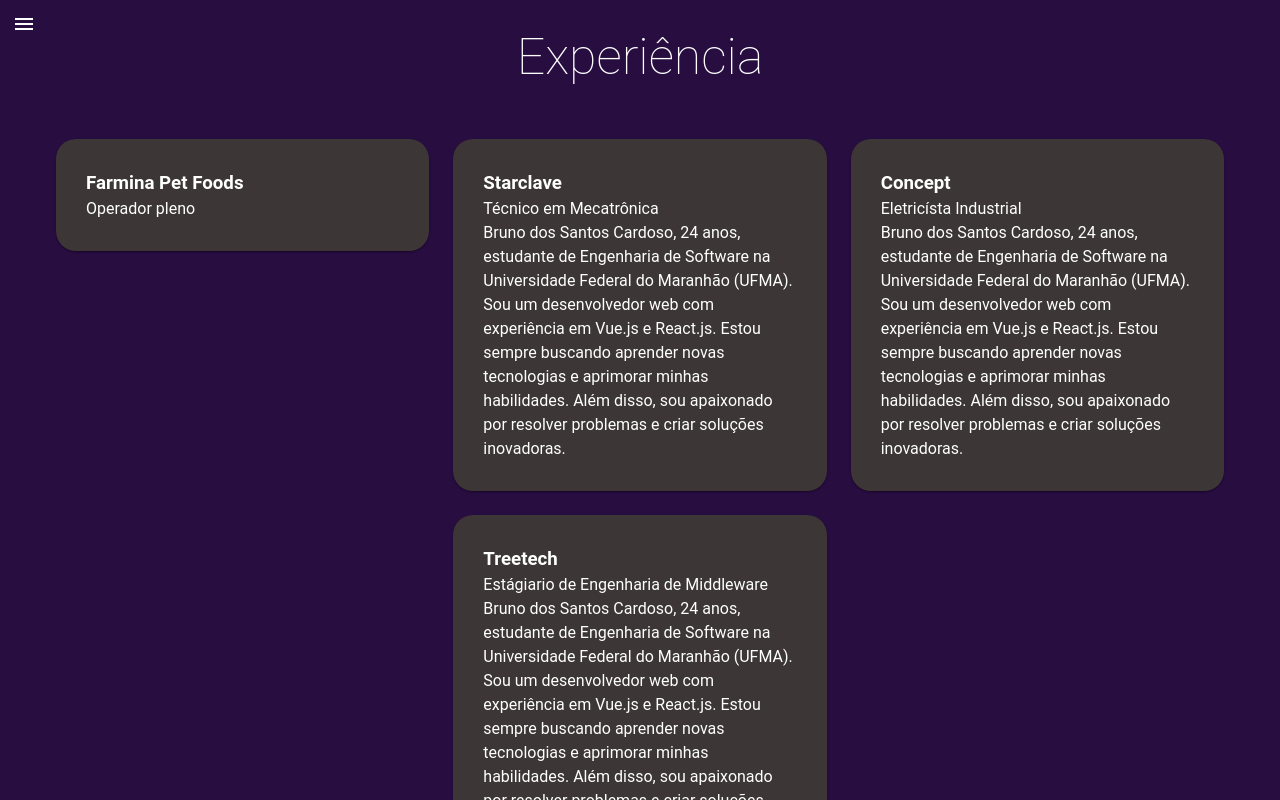
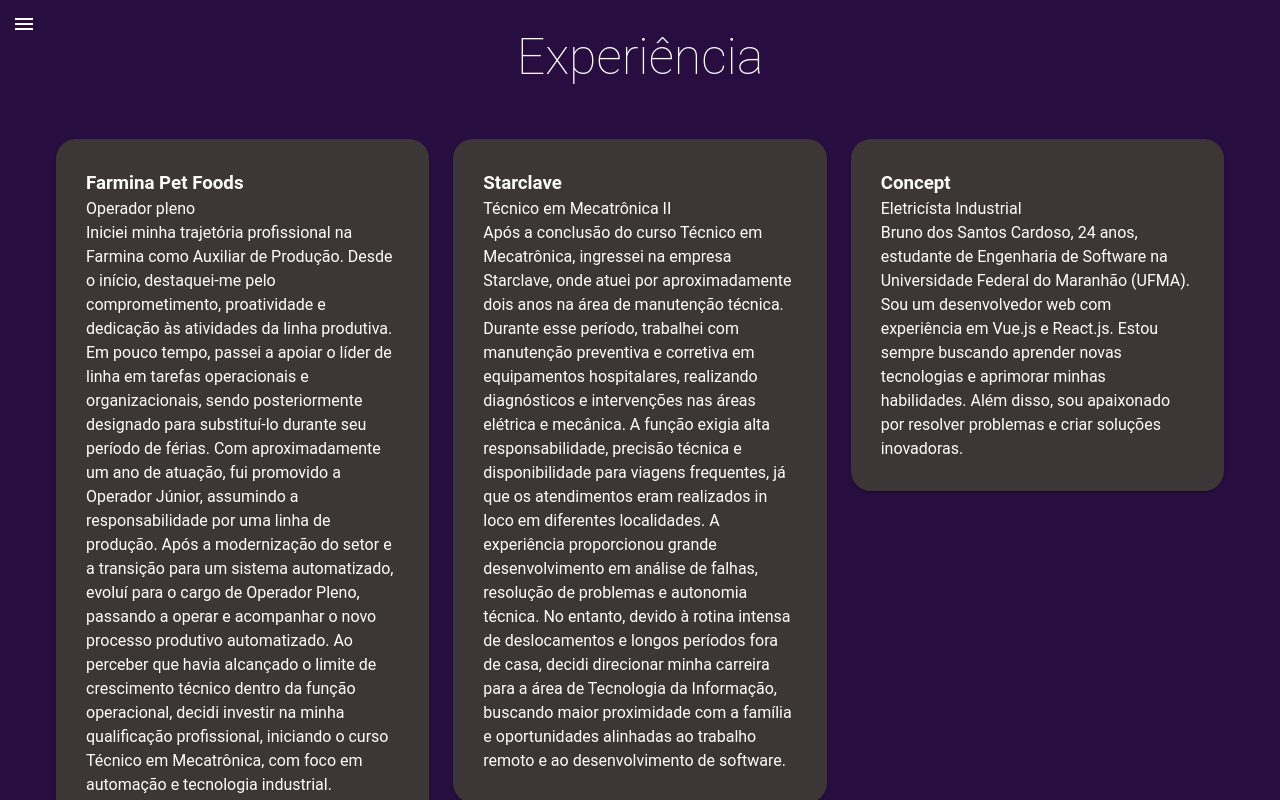
Before and after one commit to BrunoCardoso12/Portifolio-vuetify, a Vue app: page /experience in a window 1280 px wide. Shown: the top 800 px of the page. Built offline with nearby package versions, Linux system fonts and the light colour scheme.

Commit message:
Revise job descriptions and presentations in Experience.vue
Updated job presentation details for Farmina Pet Foods and Starclave.

```diff
--- a/src/views/Experience.vue
+++ b/src/views/Experience.vue
@@ -40,13 +40,13 @@
   {
     titulo: 'Farmina Pet Foods',
     descricao: 'Operador pleno',
-    apresentacao: '',
+    apresentacao: 'Iniciei minha trajetória profissional na Farmina como Auxiliar de Produção. Desde o início, destaquei-me pelo comprometimento, proatividade e dedicação às atividades da linha produtiva. Em pouco tempo, passei a apoiar o líder de linha em tarefas operacionais e organizacionais, sendo posteriormente designado para substituí-lo durante seu período de férias. Com aproximadamente um ano de atuação, fui promovido a Operador Júnior, assumindo a responsabilidade por uma linha de produção. Após a modernização do setor e a transição para um sistema automatizado, evoluí para o cargo de Operador Pleno, passando a operar e acompanhar o novo processo produtivo automatizado. Ao perceber que havia alcançado o limite de crescimento técnico dentro da função operacional, decidi investir na minha qualificação profissional, iniciando o curso Técnico em Mecatrônica, com foco em automação e tecnologia industrial.',
     link: '',
   },
   {
     titulo: 'Starclave',
-    descricao: 'Técnico em Mecatrônica',
-    apresentacao: 'Bruno dos Santos Cardoso, 24 anos, estudante de Engenharia de Software na Universidade Federal do Maranhão (UFMA). Sou um desenvolvedor web com experiência em Vue.js e React.js. Estou sempre buscando aprender novas tecnologias e aprimorar minhas habilidades. Além disso, sou apaixonado por resolver problemas e criar soluções inovadoras.',
+    descricao: 'Técnico em Mecatrônica II',
+    apresentacao: 'Após a conclusão do curso Técnico em Mecatrônica, ingressei na empresa Starclave, onde atuei por aproximadamente dois anos na área de manutenção técnica. Durante esse período, trabalhei com manutenção preventiva e corretiva em equipamentos hospitalares, realizando diagnósticos e intervenções nas áreas elétrica e mecânica. A função exigia alta responsabilidade, precisão técnica e disponibilidade para viagens frequentes, já que os atendimentos eram realizados in loco em diferentes localidades. A experiência proporcionou grande desenvolvimento em análise de falhas, resolução de problemas e autonomia técnica. No entanto, devido à rotina intensa de deslocamentos e longos períodos fora de casa, decidi direcionar minha carreira para a área de Tecnologia da Informação, buscando maior proximidade com a família e oportunidades alinhadas ao trabalho remoto e ao desenvolvimento de software.',
     link: '',
   },
   {
```
